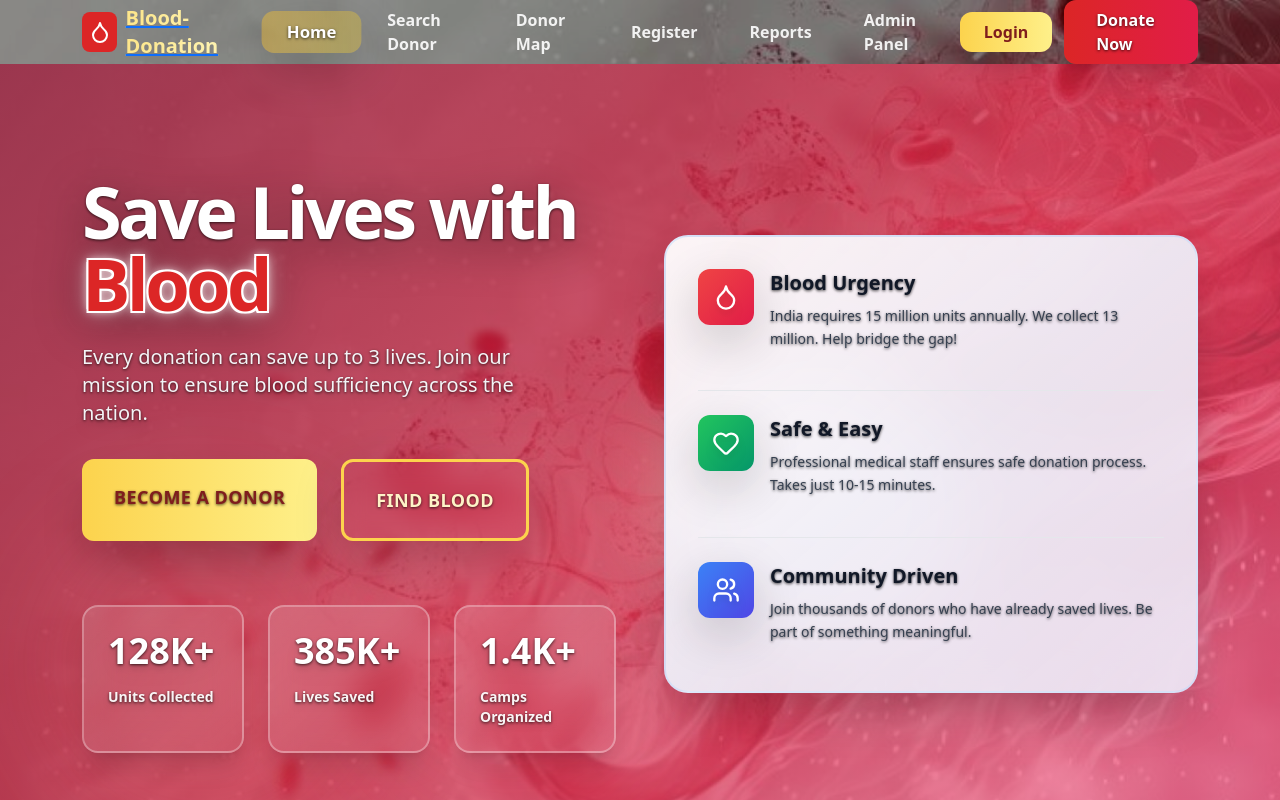
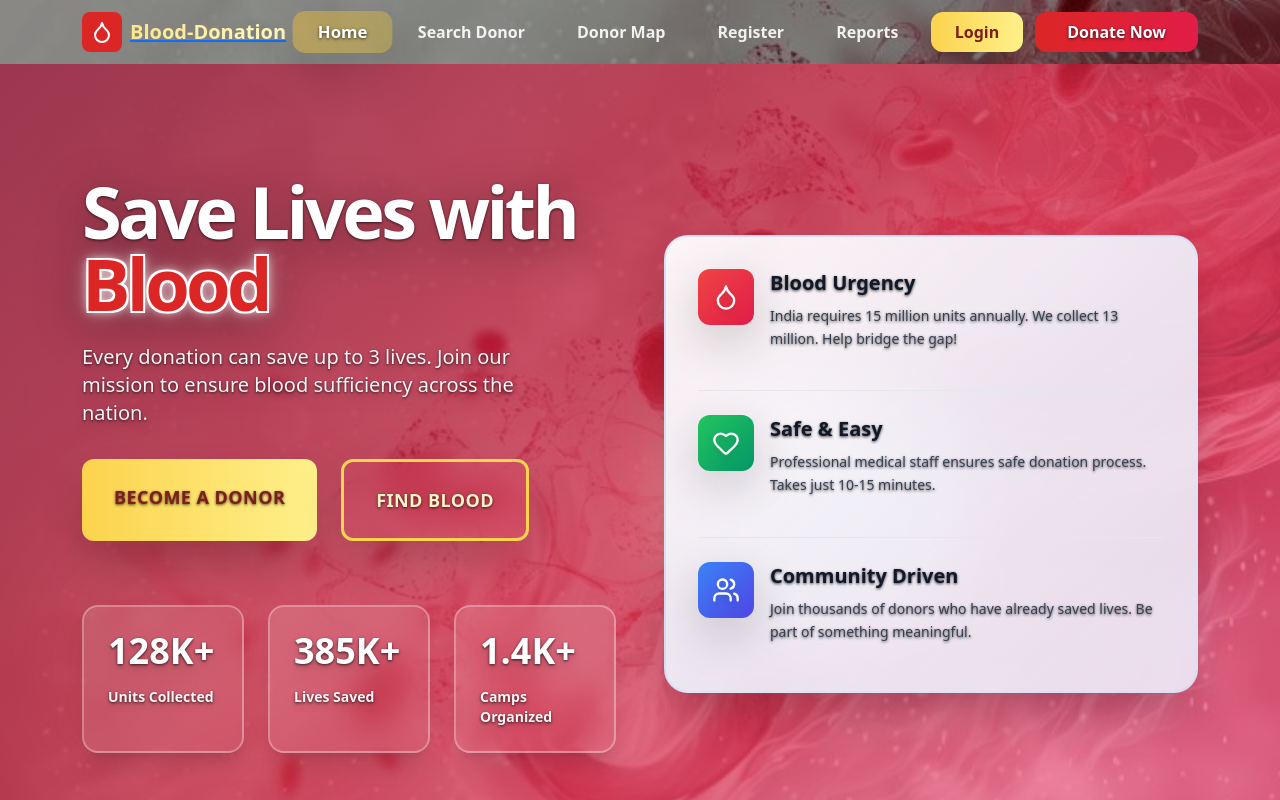
Before and after one commit to dhruthirs/Vita-Life.2, a React (Create React App) app: page / in a window 1280 px wide. Shown: the top 800 px of the page. Built offline with nearby package versions, Linux system fonts and the light colour scheme.

Commit message:
Hide admin panel nav unless admin

```diff
--- a/src/components/Navbar.js
+++ b/src/components/Navbar.js
@@ -8,7 +8,7 @@ const Navbar = () => {
   const [isScrolled, setIsScrolled] = useState(false);
   const location = useLocation();
   const navigate = useNavigate();
-  const { isAuthenticated, user, logout } = useAuth();
+  const { isAuthenticated, isAdmin, user, logout } = useAuth();
 
   useEffect(() => {
     const handleScroll = () => setIsScrolled(window.scrollY > 20);
@@ -22,8 +22,10 @@ const Navbar = () => {
     { name: 'Donor Map', path: '/donor-map' },
     { name: 'Register', path: '/register-donor' },
     { name: 'Reports', path: '/reports' },
-    { name: 'Admin Panel', path: '/dashboard' },
+    { name: 'Admin Panel', path: '/dashboard', restricted: true },
   ];
+
+  const visibleLinks = navLinks.filter(link => !link.restricted || isAdmin);
 
   const isHome = location.pathname === '/';
 
@@ -55,7 +57,7 @@ const Navbar = () => {
 
           {/* Desktop Menu */}
           <div className="hidden md:flex items-center space-x-1">
-            {navLinks.map((link) => (
+            {visibleLinks.map((link) => (
               <Link
                 key={link.path}
                 to={link.path}
@@ -117,7 +119,7 @@ const Navbar = () => {
         {isOpen && (
           <div className="md:hidden absolute top-16 left-0 right-0 bg-gradient-to-br from-white to-gray-50 border-b-2 border-red-200 shadow-lg">
             <div className="p-6 space-y-4">
-              {navLinks.map((link) => (
+              {visibleLinks.map((link) => (
                 <Link
                   key={link.path}
                   to={link.path}
```
